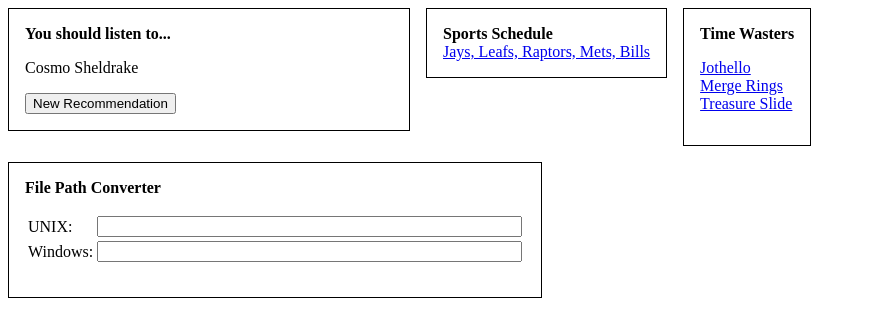
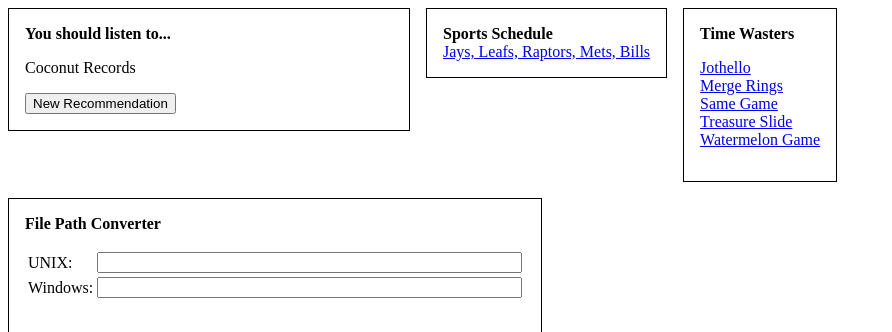
Before and after one commit to jdw1996/dashboard, a React (Create React App) app: page / in a window 1280 px wide. Shown: the top 332 px of the page, without its empty margins (0-892 px from the left). Built offline with nearby package versions, Linux system fonts and the light colour scheme.

Commit message:
Add some time wasters and update bands

```diff
--- a/src/TimeWasters.tsx
+++ b/src/TimeWasters.tsx
@@ -9,7 +9,11 @@ export function TimeWasters(): JSX.Element {
         <br />
         <a href="https://www.coolmathgames.com/0-merge-rings">Merge Rings</a>
         <br />
+        <a href="https://www.coolmathgames.com/0-same-game">Same Game</a>
+        <br />
         <a href="https://www.coolmathgames.com/0-treasure-slide">Treasure Slide</a>
+        <br />
+        <a href="https://suika.gg/">Watermelon Game</a>
       </p>
     </Widget>
   );
--- a/src/bands.ts
+++ b/src/bands.ts
@@ -3,7 +3,8 @@ export const aoty = `2017 AOTY: *Villains* by Queens of the Stone Age
 2019 AOTY: *Morbid Stuff* by PUP
 2020 AOTY: *The New Abnormal* by The Strokes
 2021 AOTY: *Death of a Cheerleader* by Pom Pom Squad
-2022 AOTY: *Bronco* by Orville Peck`;
+2022 AOTY: *Bronco* by Orville Peck
+2023 AOTY: *Sofa Kings* by Royel Otis`;
 
 export const bands = `311
 4 Non Blondes
@@ -14,6 +15,7 @@ The Aggrolites
 Alabama Shakes
 Alain Johannes
 Alexisonfire
+Alvvays
 Ancient Shapes
 Andrew Stockdale
 The Animals
@@ -35,6 +37,7 @@ The Beatles
 Beck
 Bedouin Soundclash
 Ben Folds Five
+Best Coast
 Better Oblivion Community Center
 Big Rude Jake
 Big Wreck
@@ -54,6 +57,7 @@ Bob Marley & The Wailers
 Bodega
 Boots Electric
 BØRNS
+boygenius
 Broken Bells
 Broken Social Scene
 BRONCHO
@@ -75,6 +79,7 @@ Chris Stapleton
 Chubby Checker
 City and Colour
 The Clash
+Coconut Records
 Cookie & The Cupcakes
 Corb Lund
 Cosmo Sheldrake
@@ -170,6 +175,7 @@ Jack White
 Jake Bugg
 James Carothers
 Japandroids
+Jeff Rosenstock
 Jeremie Albino
 Jimi Hendrix
 Joe Bataan
@@ -202,6 +208,7 @@ KRS-One
 Ky-Mani Marley
 Kyuss
 Lady A
+La Luz
 LCD Soundsystem
 Lead Belly
 Led Zeppelin
@@ -209,6 +216,7 @@ Lemon Bucket Orkestra
 Letters to Cleo
 Lindy Vopnfjord
 London Posse
+Los Bitchos
 Los Lobos
 Lowest of the Low
 Luke Combs
@@ -315,6 +323,7 @@ ShitKid
 Silversun Pickups
 Simon and Garfunkel
 Sister Rosetta Tharpe
+Sister Swire
 Sloan
 Slothrust
 Sly & The Family Stone
@@ -384,5 +393,6 @@ Willie Nelson
 Wolfmother
 X
 The Yardbirds
+Yin Yin
 Yola
 ZZ Top`;
```
